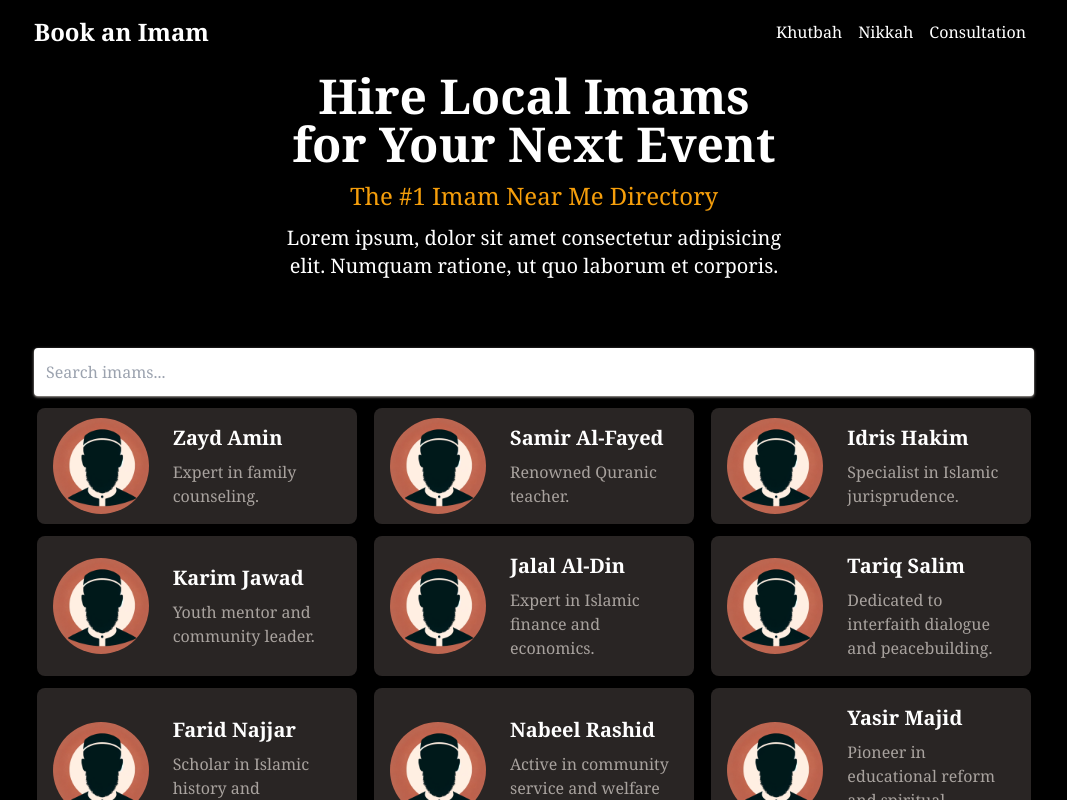
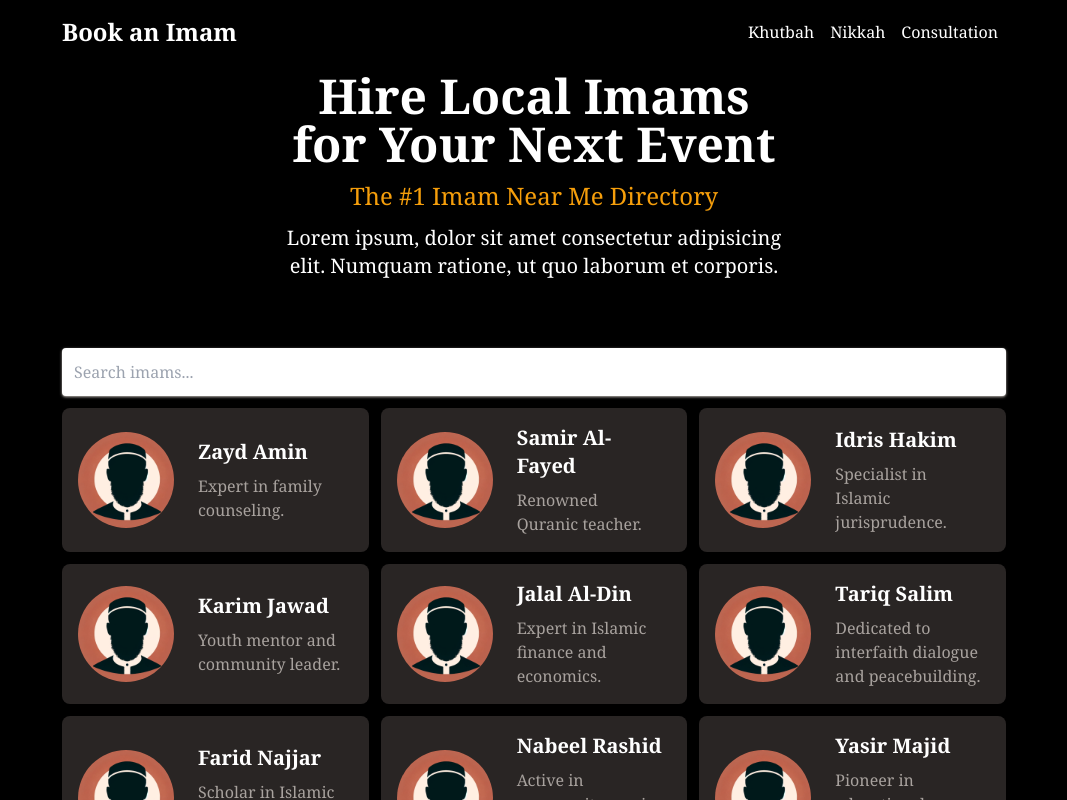
Before and after one commit to shah-a/Book-an-Imam, a React (Vite) app: page / in a window 1280 px wide. Shown: the top 800 px of the page, without its empty margins (106-1173 px from the left). Built offline with nearby package versions, Linux system fonts and the light colour scheme.

Commit message:
[Update] adjusted spacing

```diff
--- a/src/components/App.jsx
+++ b/src/components/App.jsx
@@ -5,7 +5,7 @@ import Faq from './Faq';
 
 function App() {
   return (
-    <div className="App max-w-5xl mx-auto px-3 space-y-5">
+    <div className="App max-w-5xl mx-auto px-10 space-y-5">
       <Header />
       <Hero />
       <ImamGrid />
--- a/src/components/ImamCard/index.jsx
+++ b/src/components/ImamCard/index.jsx
@@ -1,7 +1,7 @@
 // eslint-disable-next-line react/prop-types
 function ImamCard({ name, image, description }) {
   return (
-    <div className="ImamCard flex items-center bg-stone-800 shadow-lg rounded-lg overflow-hidden max-w-80">
+    <div className="ImamCard flex items-center bg-stone-800 shadow-lg rounded-lg overflow-hidden w-full">
       <img src={image} alt={name} className="w-24 h-24 rounded-full object-cover ml-4" />
       <div className="py-4 px-6">
         <div className="font-bold text-xl mb-2">{name}</div>
```
